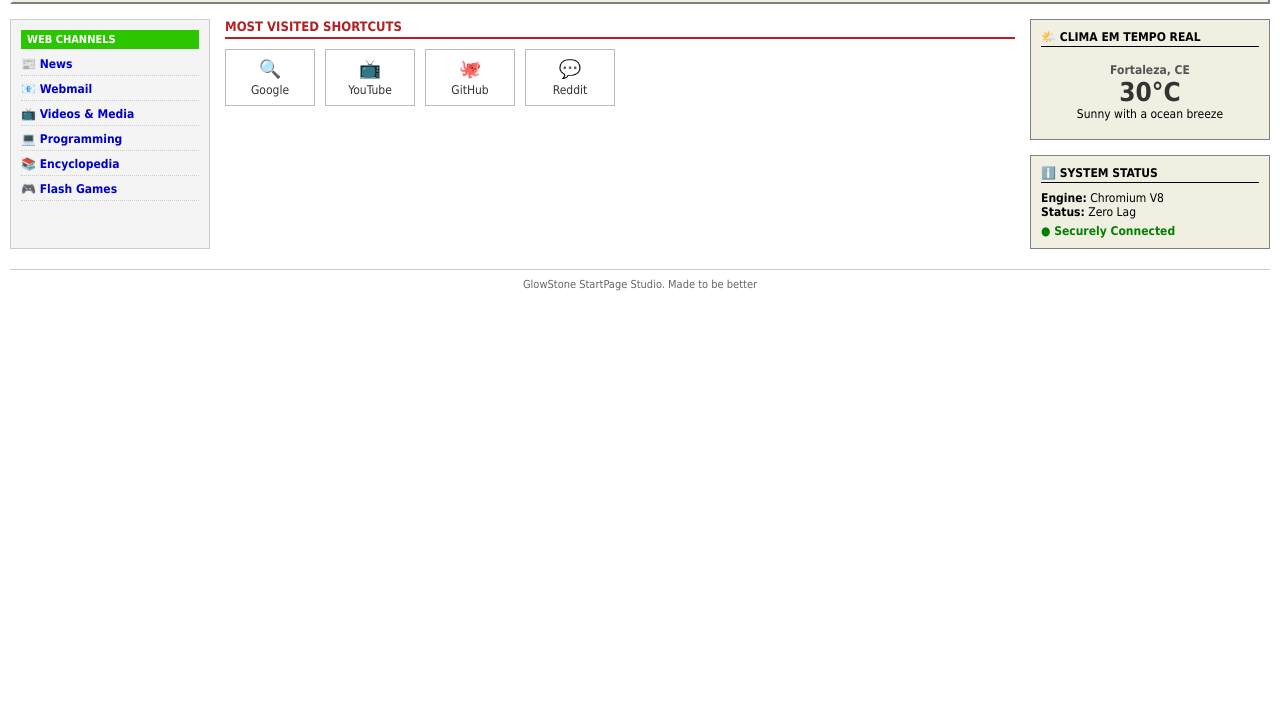
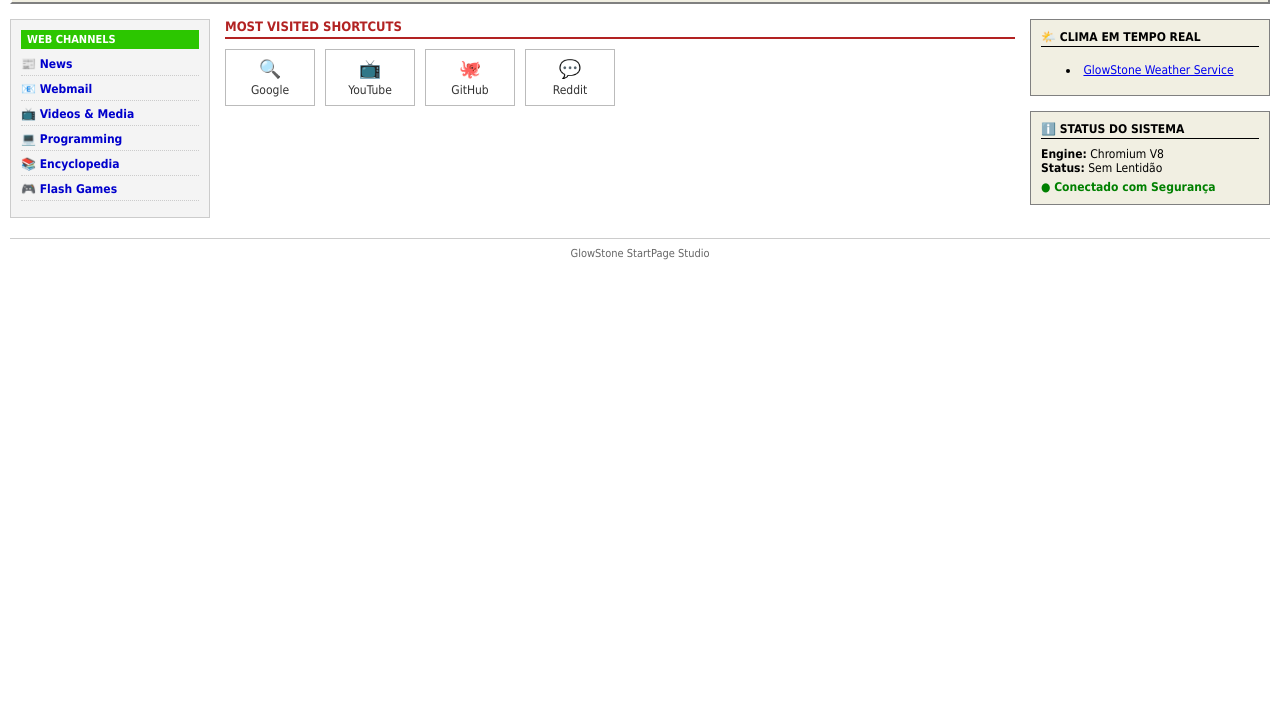
Before and after one commit to GlowStone-project/homepage, a plain HTML site: page index.html in a window 1280 px wide. Shown: the part 77-800 px from the top of the page. Drawn offline with Linux system fonts and the light colour scheme.

Commit message:
Fix HTML structure and update content

```diff
--- a/index.html
+++ b/index.html
@@ -72,9 +72,7 @@
             <div class="widget">
                 <div class="widget-title" id="lbl-weather-title">🌤️ CLIMA EM TEMPO REAL</div>
                 <div class="weather-info">
-                    <p style="font-weight: bold; color: #555;">Fortaleza, CE</p>
-                    <div class="weather-temp">30°C</div>
-                    <p id="weather-desc">Ensolarado com brisa marítima</p>
+                    <li><a href="link-here" target="_blank" id="ch-dev">GlowStone Weather Service</a></li>
                 </div>
             </div>
 
```
